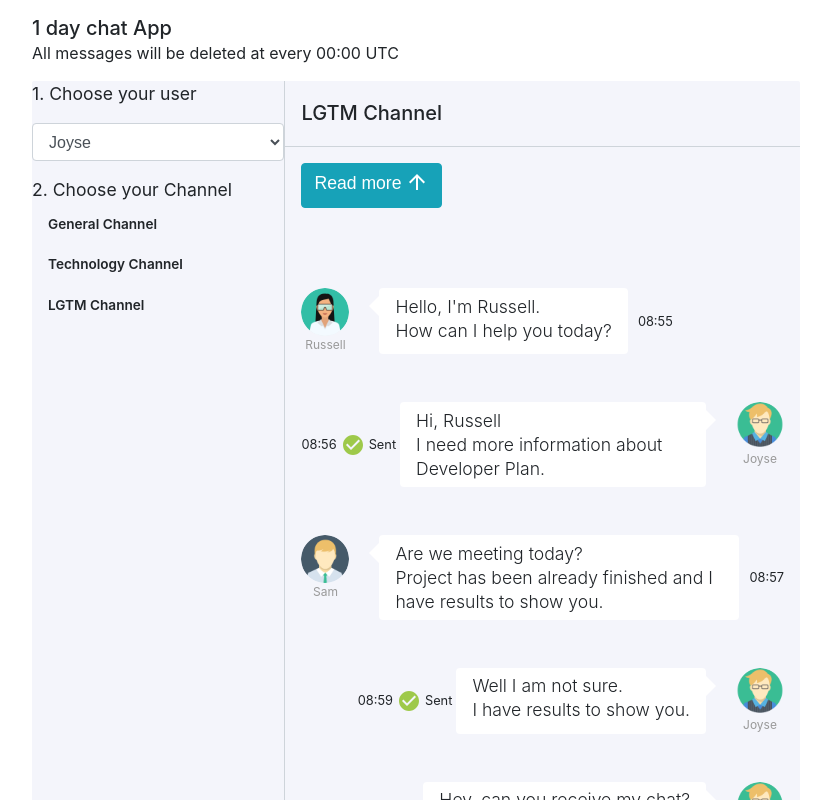
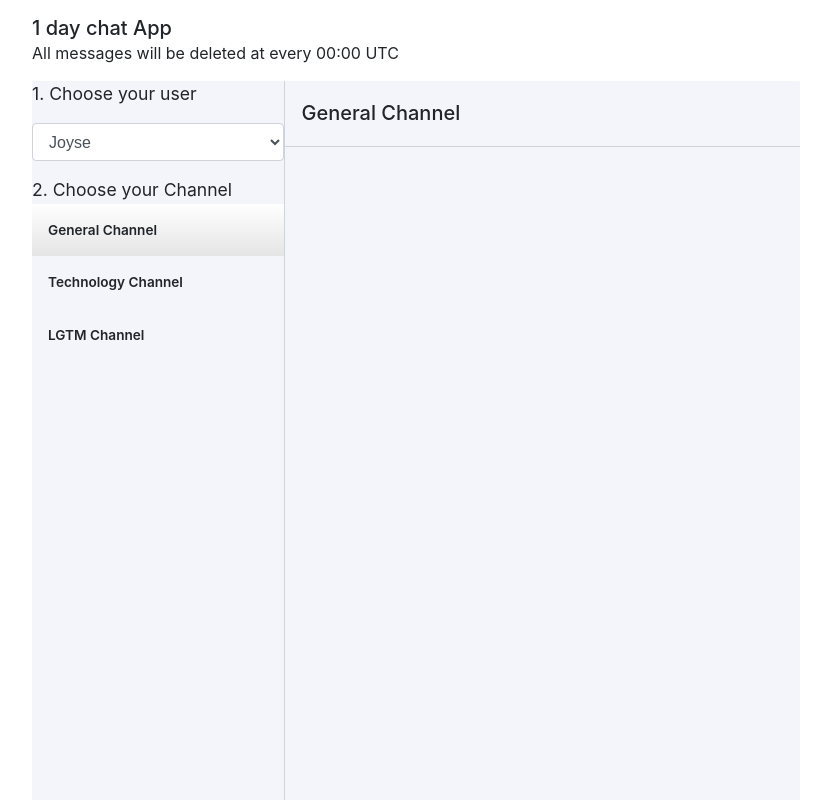
Before and after one commit to Rownaknira/chat-app, a React (Create React App) app: page /general-channel in a window 1280 px wide. Shown: the top 800 px of the page, without its empty margins (224-1039 px from the left). Built offline with nearby package versions, Linux system fonts and the light colour scheme.

Commit message:
Complete Navbar design

```diff
--- a/package.json
+++ b/package.json
@@ -17,6 +17,7 @@
     "node-sass": "^7.0.1",
     "react": "^18.1.0",
     "react-dom": "^18.1.0",
+    "react-router-dom": "^6.3.0",
     "react-scripts": "5.0.1",
     "typescript": "^4.6.4",
     "web-vitals": "^2.1.4"
--- a/src/App.tsx
+++ b/src/App.tsx
@@ -1,20 +1,23 @@
 import { useReducer } from 'react';
-import { Topbar } from './components/TopBar';
-import { Navbar } from './components/NavBar';
-import { Chat } from './components/Chat';
+import { GeneralChannel } from './pages/GeneralChannel';
+import { LGTMChannel } from './pages/LGTMChannel';
+import { TechnologyChannel } from './pages/TechnologyChannel';
 import { GlobalContext, initialState, reducer } from './GlobalContext';
-import styles from './styles/App.module.scss';
+import { BrowserRouter as Router, Navigate, Routes, Route } from "react-router-dom";
 
 const App = () => {
   const [state, dispatch] = useReducer(reducer, initialState);
   return (
     <GlobalContext.Provider value={{ state, dispatch }}>
-      <div className={styles.container}>
-        <Topbar />
-        <div className={styles.main}>
-          <div className={styles.main__left}><Navbar /></div>
-          <div className={styles.main__right}><Chat /></div>
-        </div>
+      <div>
+        <Router>
+          <Routes>
+            <Route path="/" element={<Navigate to="/lgtm-channel" />} />
+            <Route path="/general-channel" element={<GeneralChannel/>} />
+            <Route path="/technology-channel" element={<TechnologyChannel/>} />
+            <Route path="/lgtm-channel" element={<LGTMChannel/>} />
+          </Routes>
+        </Router>
       </div>
     </GlobalContext.Provider>
   );
--- a/src/components/Chat.tsx
+++ b/src/components/Chat.tsx
@@ -15,6 +15,7 @@ export type messageType = {
   status: boolean,
 };
 
+// Sample chat message
 const messages: messageType[] = [
   {
     name: "Russell", avatar: "Russell.png", message: "Hello, I'm Russell. <br />How can I help you today?", sendTime: "08:55", status: true
@@ -49,7 +50,9 @@ export const Chat = (): ReactElement => {
 
         </div>
         {messages.map((chatMessage: messageType) => {
-          return chatMessage.name === selectedUser ? <OwnMessage chatMessage={chatMessage}/> : <Message chatMessage={chatMessage} />
+          return chatMessage.name === selectedUser
+          ? <React.Fragment key={chatMessage.sendTime}><OwnMessage chatMessage={chatMessage}/></React.Fragment>
+          : <React.Fragment key={chatMessage.sendTime}><Message chatMessage={chatMessage} /></React.Fragment>
         })}
         <div className={styles.downward}>
           <button type="button" className={styles.btn}>
--- /dev/null
+++ b/src/components/General.tsx
@@ -0,0 +1,12 @@
+import { ReactElement } from 'react';
+import styles from './../styles/App.module.scss';
+
+export const General = (): ReactElement => {
+  return (
+    <div className={styles.chat}>
+      <div className={styles.chat__heading}>
+        <span className={styles.title}>General Channel</span>
+      </div>
+    </div>
+  );
+}
--- a/src/components/NavBar.tsx
+++ b/src/components/NavBar.tsx
@@ -1,11 +1,14 @@
 import { ChangeEvent, ReactElement } from 'react';
 import { useGlobalContext } from '../GlobalContext';
+import { NavLink } from "react-router-dom";
 import styles from './../styles/App.module.scss';
 
 type userType = {
   name: string;
   id: number;
 };
+
+// Sample data to display users in Selectlist
 const users = [{ name: "Joyse", id: 1 }, { name: "Russell", id: 2 }, { name: "Sam", id: 3 }];
 
 export const Navbar = (): ReactElement => {
@@ -26,12 +29,26 @@ export const Navbar = (): ReactElement => {
       </div>
       <div>
         <span>2. Choose your Channel</span>
-        <div>
-          <ul>
-            <li>General Channel</li>
-            <li>Technology Channel</li>
-            <li>LGTM Channel</li>
-          </ul>
+        <div className={styles.menu}>
+          <div>
+            <ul>
+              <li>
+                <NavLink to="/general-channel" style={({ isActive }) => (isActive ? { background: "linear-gradient(#FFF, #e5e5e5)" } : {})}>
+                  General Channel
+                </NavLink>
+              </li>
+              <li>
+                <NavLink to="/technology-channel" style={({ isActive }) => (isActive ? { background: "linear-gradient(#FFF, #e5e5e5)" } : {})}>
+                  Technology Channel
+                </NavLink>
+              </li>
+              <li>
+                <NavLink to="/lgtm-channel" style={({ isActive }) => (isActive ? { background: "linear-gradient(#FFF, #e5e5e5)" } : {})}>
+                  LGTM Channel
+                </NavLink>
+              </li>
+            </ul>
+          </div>
         </div>
       </div>
     </div>
--- /dev/null
+++ b/src/components/Technology.tsx
@@ -0,0 +1,12 @@
+import { ReactElement } from 'react';
+import styles from './../styles/App.module.scss';
+
+export const Technology = (): ReactElement => {
+  return (
+    <div className={styles.chat}>
+      <div className={styles.chat__heading}>
+        <span className={styles.title}>Technology Channel</span>
+      </div>
+    </div>
+  );
+}
--- /dev/null
+++ b/src/pages/GeneralChannel.tsx
@@ -0,0 +1,16 @@
+import { Topbar } from '../components/TopBar';
+import { Navbar } from '../components/NavBar';
+import { General } from '../components/General';
+import styles from '../styles/App.module.scss';
+
+export const GeneralChannel = () => {
+  return (
+    <div className={styles.container}>
+      <Topbar />
+      <div className={styles.main}>
+        <div className={styles.main__left}><Navbar /></div>
+        <div className={styles.main__right}><General /></div>
+      </div>
+    </div>
+  );
+}
--- /dev/null
+++ b/src/pages/LGTMChannel.tsx
@@ -0,0 +1,16 @@
+import { Topbar } from '../components/TopBar';
+import { Navbar } from '../components/NavBar';
+import { Chat } from '../components/Chat';
+import styles from '../styles/App.module.scss';
+
+export const LGTMChannel = () => {
+  return (
+    <div className={styles.container}>
+      <Topbar />
+      <div className={styles.main}>
+        <div className={styles.main__left}><Navbar /></div>
+        <div className={styles.main__right}><Chat /></div>
+      </div>
+    </div>
+  );
+}
--- /dev/null
+++ b/src/pages/TechnologyChannel.tsx
@@ -0,0 +1,16 @@
+import { Topbar } from '../components/TopBar';
+import { Navbar } from '../components/NavBar';
+import { Technology } from '../components/Technology';
+import styles from '../styles/App.module.scss';
+
+export const TechnologyChannel = () => {
+  return (
+    <div className={styles.container}>
+      <Topbar />
+      <div className={styles.main}>
+        <div className={styles.main__left}><Navbar /></div>
+        <div className={styles.main__right}><Technology /></div>
+      </div>
+    </div>
+  );
+}
--- a/src/styles/App.module.scss
+++ b/src/styles/App.module.scss
@@ -77,9 +77,21 @@ html, body {
     font-size: .85rem;
     position: relative;
     width: 100%;
-    padding: 10px 1rem;
     cursor: pointer;
-    margin-left: -2.5rem;
+
+    & a {
+      display: block;
+      padding: 8px 16px;
+      color: $font-color;
+      text-decoration: none;
+      margin-left: -2.5rem;
+      padding: 1rem;
+    }
+
+    & a:hover {
+      background: linear-gradient(to right, $white, $grey);
+      color: $font-color;
+    }
   }
 }
 
@@ -133,6 +145,7 @@ html, body {
     div.avatar {
       display: flex;
       flex-direction: column;
+
       & img {
         width: 3rem;
         height: 3rem;
@@ -206,9 +219,10 @@ html, body {
 
       & div.time {
         display: flex;
+
         & span.done {
           font-size: 1rem;
-          color: #9ec94a;
+          color: $green;
         }
         & span.sent_error {
           font-size: 1rem;
--- a/src/styles/variables.module.scss
+++ b/src/styles/variables.module.scss
@@ -1,5 +1,8 @@
 $white: #FFFFFF;
 $red: #FB0202;
+$green: #9ec94a;
+$grey: #e5e5e5;
+$grey-light: #F5F5F5;
 $content-background: #f4f5fb;
 $font-color: #212529;
 $border-color: #ced4da;
```
Also changed, not shown: 1 other file (tests, documents, lock files or other folders).
